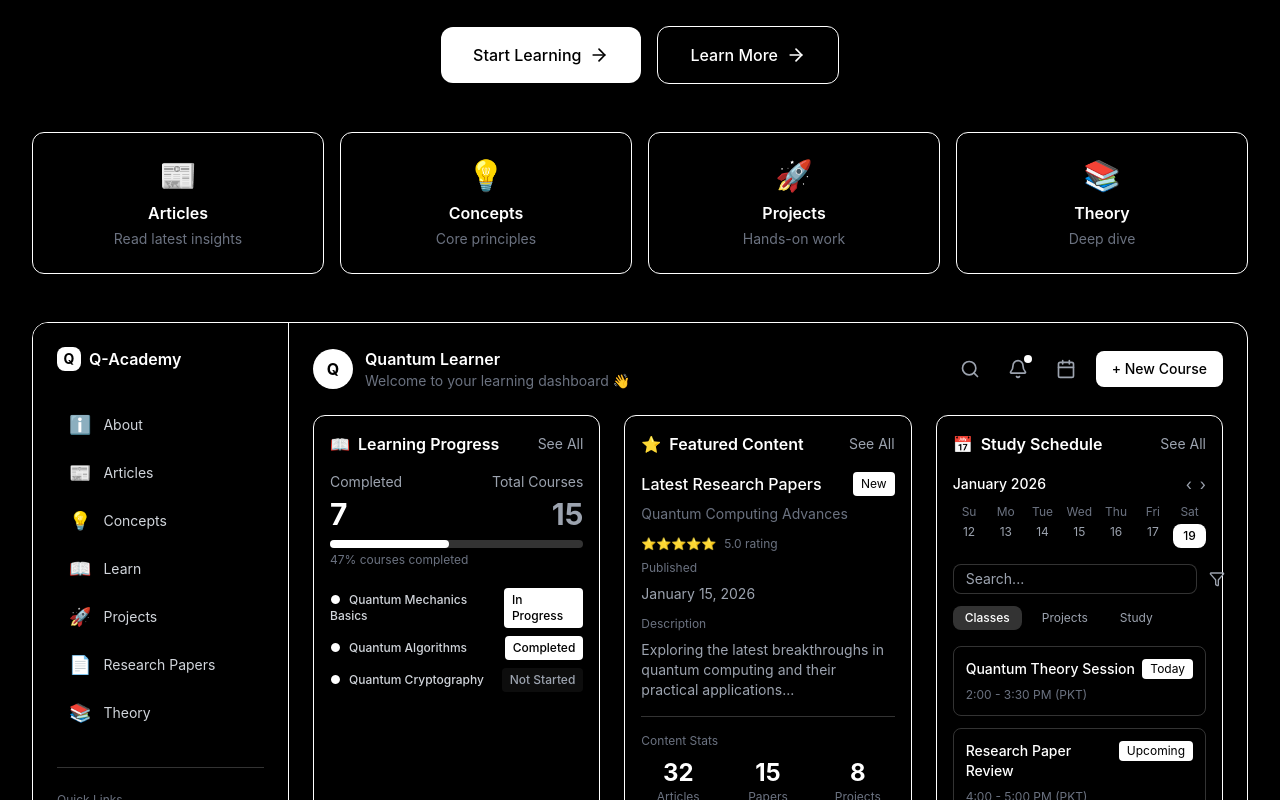
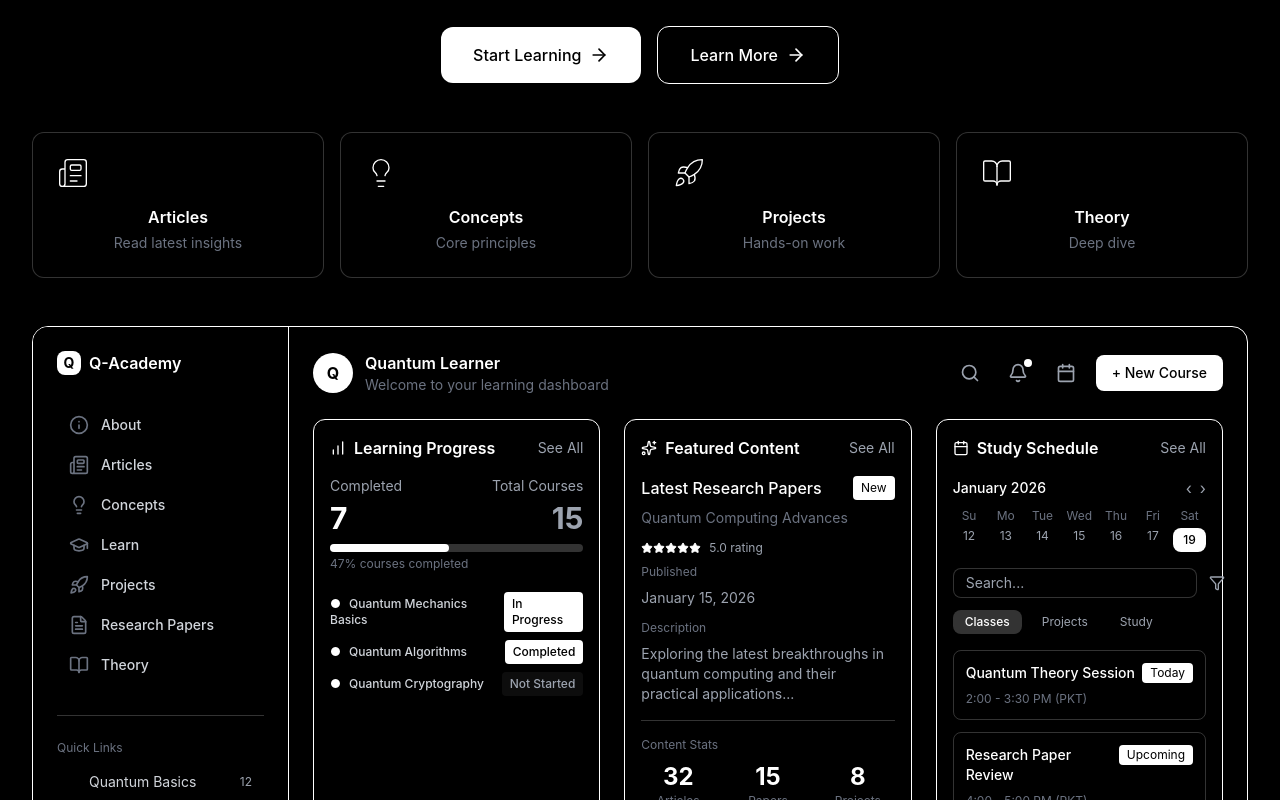
Before and after one commit to SanaUllah04/Q-Academy, a Next.js app: page / in a window 1280 px wide. Shown: the part 420-1220 px from the top of the page. Built offline with nearby package versions, Linux system fonts and the light colour scheme.

Commit message:
feat: implement initial Q-Academy homepage with navigation, hero section, quick access cards, and a dashboard preview.

```diff
--- a/app/page.tsx
+++ b/app/page.tsx
@@ -1,15 +1,16 @@
 import React from 'react';
 import Link from 'next/link';
-import { ArrowRight, Search, Bell, Calendar, Filter } from 'lucide-react';
+import { ArrowRight, Search, Bell, Calendar, Filter, BookOpen, Lightbulb, Rocket, FileText, Info, Star, GraduationCap, Newspaper, BarChart, Clock, Sparkles } from 'lucide-react';
+import { LucideIcon } from 'lucide-react';
 
-const routes = [
-    { name: 'About', path: '/about' },
-    { name: 'Articles', path: '/articles' },
-    { name: 'Concepts', path: '/concepts' },
-    { name: 'Learn', path: '/learn' },
-    { name: 'Projects', path: '/projects' },
-    { name: 'Research Papers', path: '/research-papers' },
-    { name: 'Theory', path: '/theory' },
+const routes: { name: string; path: string; icon: LucideIcon }[] = [
+    { name: 'About', path: '/about', icon: Info },
+    { name: 'Articles', path: '/articles', icon: Newspaper },
+    { name: 'Concepts', path: '/concepts', icon: Lightbulb },
+    { name: 'Learn', path: '/learn', icon: GraduationCap },
+    { name: 'Projects', path: '/projects', icon: Rocket },
+    { name: 'Research Papers', path: '/research-papers', icon: FileText },
+    { name: 'Theory', path: '/theory', icon: BookOpen },
 ];
 
 export default function Page() {
@@ -22,7 +23,7 @@ export default function Page() {
                         <div className="w-8 h-8 bg-white rounded-lg flex items-center justify-center">
                             <span className="text-black font-bold text-lg">Q</span>
                         </div>
-                        <span className="text-xl font-semibold text-white">Q-Academy</span>
+                        <span className="text-xl font-semibold text-white">Academy</span>
                     </div>
 
                     <div className="hidden lg:flex items-center gap-4">
@@ -79,36 +80,44 @@ export default function Page() {
                     <div className="grid grid-cols-2 md:grid-cols-4 gap-4 mb-8">
                         <Link
                             href="/articles"
-                            className="bg-black border border-white rounded-xl p-6 hover:bg-white/5 transition group"
+                            className="bg-black border border-white/20 rounded-xl p-6 hover:bg-white/5 transition group"
                         >
-                            <div className="text-3xl mb-2">📰</div>
+                            <div className="mb-4 text-white">
+                                <Newspaper className="w-8 h-8" strokeWidth={1} />
+                            </div>
                             <h3 className="font-semibold text-white group-hover:underline transition">Articles</h3>
                             <p className="text-sm text-gray-500 mt-1">Read latest insights</p>
                         </Link>
 
                         <Link
                             href="/concepts"
-                            className="bg-black border border-white rounded-xl p-6 hover:bg-white/5 transition group"
+                            className="bg-black border border-white/20 rounded-xl p-6 hover:bg-white/5 transition group"
                         >
-                            <div className="text-3xl mb-2">💡</div>
+                            <div className="mb-4 text-white">
+                                <Lightbulb className="w-8 h-8" strokeWidth={1} />
+                            </div>
                             <h3 className="font-semibold text-white group-hover:underline transition">Concepts</h3>
                             <p className="text-sm text-gray-500 mt-1">Core principles</p>
                         </Link>
 
                         <Link
                             href="/projects"
-                            className="bg-black border border-white rounded-xl p-6 hover:bg-white/5 transition group"
+                            className="bg-black border border-white/20 rounded-xl p-6 hover:bg-white/5 transition group"
                         >
-                            <div className="text-3xl mb-2">🚀</div>
+                            <div className="mb-4 text-white">
+                                <Rocket className="w-8 h-8" strokeWidth={1} />
+                            </div>
                             <h3 className="font-semibold text-white group-hover:underline transition">Projects</h3>
                             <p className="text-sm text-gray-500 mt-1">Hands-on work</p>
                         </Link>
 
                         <Link
                             href="/theory"
-                            className="bg-black border border-white rounded-xl p-6 hover:bg-white/5 transition group"
+                            className="bg-black border border-white/20 rounded-xl p-6 hover:bg-white/5 transition group"
                         >
-                            <div className="text-3xl mb-2">📚</div>
+                            <div className="mb-4 text-white">
+                                <BookOpen className="w-8 h-8" strokeWidth={1} />
+                            </div>
                             <h3 className="font-semibold text-white group-hover:underline transition">Theory</h3>
                             <p className="text-sm text-gray-500 mt-1">Deep dive</p>
                         </Link>
@@ -132,18 +141,10 @@ export default function Page() {
                                     <Link
                                         key={route.path}
                                         href={route.path}
-                                        className="flex items-center gap-3 px-3 py-2 rounded-lg hover:bg-white/10 transition cursor-pointer text-gray-300 hover:text-white"
+                                        className="flex items-center gap-3 px-3 py-2 rounded-lg hover:bg-white/10 transition cursor-pointer text-gray-300 hover:text-white group"
                                     >
-                                        <span className="text-lg">
-                                            {route.name === 'About' && 'ℹ️'}
-                                            {route.name === 'Articles' && '📰'}
-                                            {route.name === 'Concepts' && '💡'}
-                                            {route.name === 'Learn' && '📖'}
-                                            {route.name === 'Projects' && '🚀'}
-                                            {route.name === 'Research Papers' && '📄'}
-                                            {route.name === 'Theory' && '📚'}
-                                        </span>
-                                        <span className="text-sm">{route.name}</span>
+                                        <route.icon className="w-5 h-5 text-gray-500 group-hover:text-white transition" />
+                                        <span className="text-sm font-medium">{route.name}</span>
                                     </Link>
                                 ))}
                             </div>
@@ -167,8 +168,10 @@ export default function Page() {
                                         Q
                                     </div>
                                     <div>
-                                        <h3 className="font-semibold text-white">Quantum Learner</h3>
-                                        <p className="text-sm text-gray-500">Welcome to your learning dashboard 👋</p>
+                                        <h3 className="font-semibold text-white flex items-center gap-2">
+                                            Quantum Learner
+                                        </h3>
+                                        <p className="text-sm text-gray-500">Welcome to your learning dashboard</p>
                                     </div>
                                 </div>
 
@@ -198,7 +201,7 @@ export default function Page() {
                                 <div className="bg-black border border-white rounded-xl p-4">
                                     <div className="flex items-center justify-between mb-4">
                                         <h4 className="font-semibold text-white flex items-center gap-2">
-                                            <span className="text-white">📖</span> Learning Progress
+                                            <BarChart className="w-4 h-4" /> Learning Progress
                                         </h4>
                                         <Link href="/learn" className="text-sm text-gray-400 hover:text-white">See All</Link>
                                     </div>
@@ -230,7 +233,7 @@ export default function Page() {
                                 <div className="bg-black border border-white rounded-xl p-4">
                                     <div className="flex items-center justify-between mb-4">
                                         <h4 className="font-semibold text-white flex items-center gap-2">
-                                            <span className="text-white">⭐</span> Featured Content
+                                            <Sparkles className="w-4 h-4" /> Featured Content
                                         </h4>
                                         <Link href="/articles" className="text-sm text-gray-400 hover:text-white">See All</Link>
                                     </div>
@@ -244,9 +247,13 @@ export default function Page() {
                                             <div className="flex items-center gap-2 mb-3">
                                                 <span className="text-sm text-gray-500">Quantum Computing Advances</span>
                                             </div>
-                                            <div className="flex items-center gap-2 text-xs text-gray-500 mb-2">
-                                                <span>⭐⭐⭐⭐⭐</span>
-                                                <span>5.0 rating</span>
+                                            <div className="flex items-center gap-1 text-xs text-gray-400 mb-2">
+                                                <div className="flex">
+                                                    {[1, 2, 3, 4, 5].map((i) => (
+                                                        <Star key={i} className="w-3 h-3 fill-white text-white" />
+                                                    ))}
+                                                </div>
+                                                <span className="ml-1">5.0 rating</span>
                                             </div>
                                             <div className="text-xs text-gray-500 mb-2">Published</div>
                                             <div className="text-sm text-gray-400 mb-3">January 15, 2026</div>
@@ -281,7 +288,7 @@ export default function Page() {
                                 <div className="bg-black border border-white rounded-xl p-4">
                                     <div className="flex items-center justify-between mb-4">
                                         <h4 className="font-semibold text-white flex items-center gap-2">
-                                            <span>📅</span> Study Schedule
+                                            <Calendar className="w-4 h-4" /> Study Schedule
                                         </h4>
                                         <button className="text-sm text-gray-400 hover:text-white">See All</button>
                                     </div>
```
